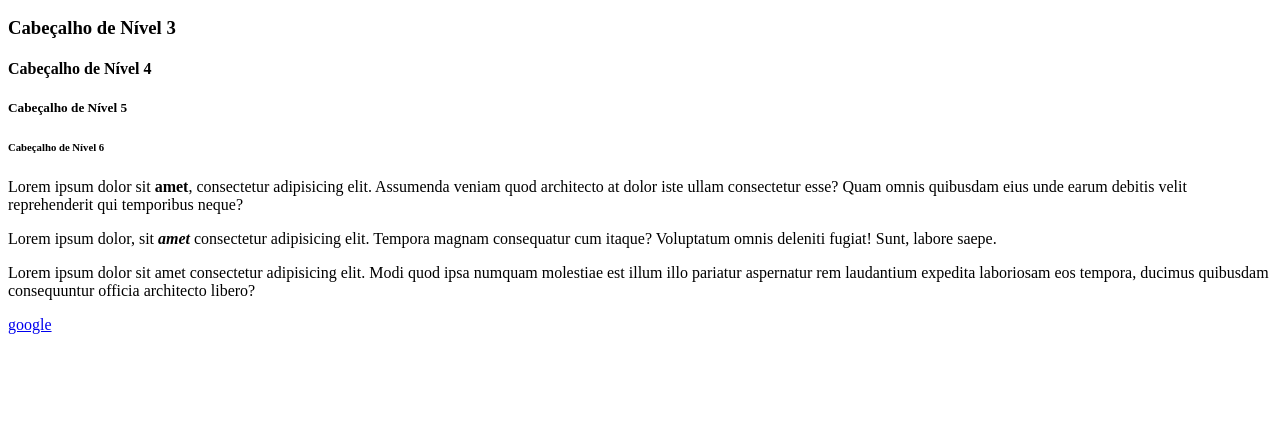
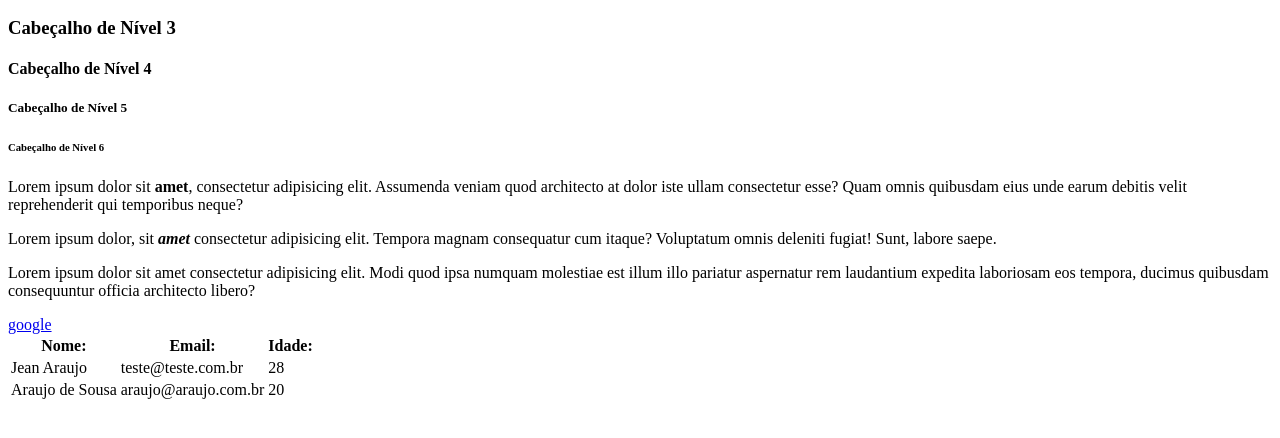
Before and after one commit to jeansousa01/Curso-Youtube-HTML-CanalDicasParaDev, a plain HTML site: page index.html in a window 1280 px wide. Shown: the part 110-548 px from the top of the page. Drawn offline with Linux system fonts and the light colour scheme.

Commit message:
Cria Table

```diff
--- a/index.html
+++ b/index.html
@@ -32,6 +32,29 @@
     <!--Elementos block, iniciam em NOVA linha-->
 
     <a href="https://www.google.com.br" target="_blank">google</a>
+
+    <!--Tabelas-->
+    <table>
+        <thead>
+            <tr>
+                <th>Nome:</th>
+                <th>Email:</th>
+                <th>Idade:</th>
+            </tr>
+        </thead>
+        <tbody>
+            <tr>
+                <td>Jean Araujo</td>
+                <td>teste@teste.com.br</td>
+                <td>28</td>
+            </tr>
+            <tr>
+                <td>Araujo de Sousa</td>
+                <td>araujo@araujo.com.br</td>
+                <td>20</td>
+            </tr>
+        </tbody>
+    </table>
 </body>
 
 </html>
```
